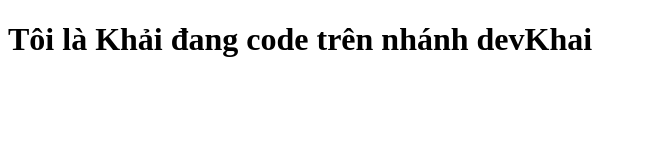
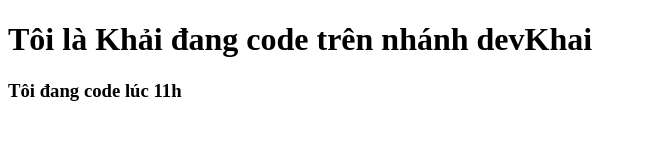
Before and after one commit to QuangKhai-dev/BCS14_BTCapstone, a website: page src/index.html in a window 1280 px wide. Shown: the whole page, without its empty margins (0-647 px from the left). Drawn offline with Linux system fonts and the light colour scheme.

Commit message:
update them the h3

```diff
--- a/src/index.html
+++ b/src/index.html
@@ -26,7 +26,7 @@
 
 <body>
   <h1>Tôi là Khải đang code trên nhánh devKhai</h1>
-
+  <h3>Tôi đang code lúc 11h</h3>
 </body>
 
 </html>
```
